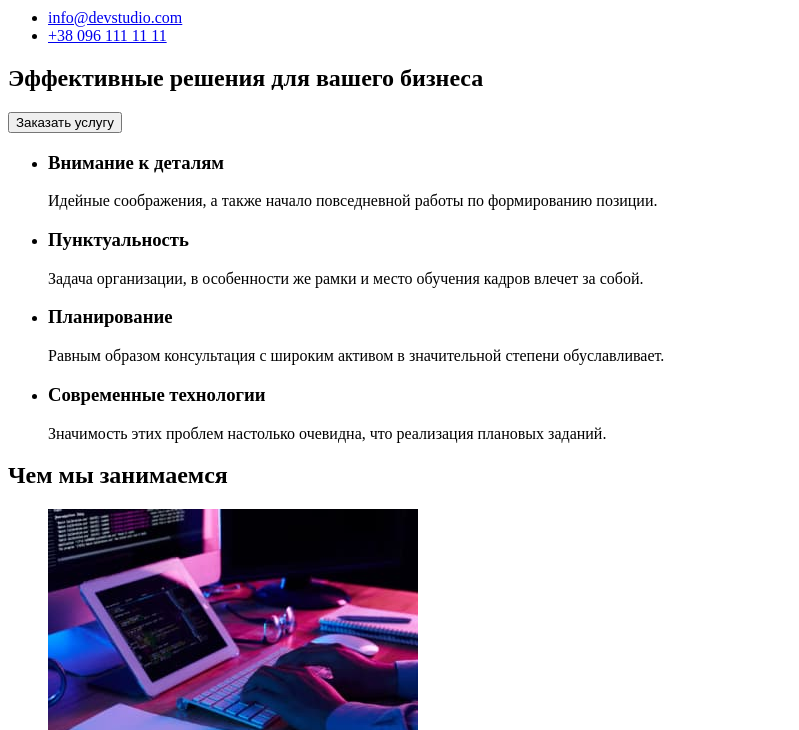
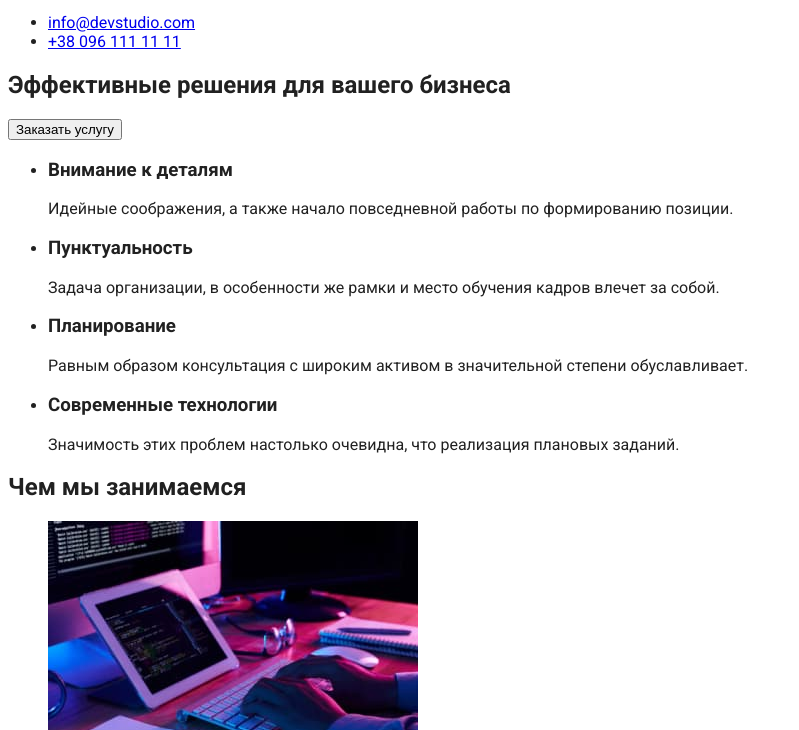
Before and after one commit to Denis070987/goit-markup-hw-02, a plain HTML site: page index.html in a window 1280 px wide. Shown: the part 103-833 px from the top of the page, without its empty margins (0-799 px from the left). Drawn offline with Linux system fonts and the light colour scheme.

Commit message:
подключает шрифты

```diff
--- a/css/styles.css
+++ b/css/styles.css
@@ -1,2 +1,26 @@
+:root {
+    /*fonts*/
+--main-font: "roboto",sans-serif;
+--secondary-font: "raleway", sans-serif;
+
+    /*text colors*/
+--main-txt-cl: #212121;
+
+
+    /*bg colors*/
+--dark-bg-cl: #2F303A;
+--light-bg-cl: #F5F4FA;
+
+    /*others*/
+}
+
+
+.body
+{font-family: var(--main-font);
+color: var(--main-txt-cl);
+}
+
+
+
 .not-visible
 {display: none;}
--- a/index.html
+++ b/index.html
@@ -5,9 +5,17 @@
     <meta http-equiv="X-UA-Compatible" content="IE=edge" />
     <meta name="viewport" content="width=device-width, initial-scale=1.0" />
     <title>WebStudio</title>
+    <!--fonts start-->
+    <link rel="preconnect" href="https://fonts.googleapis.com" />
+    <link rel="preconnect" href="https://fonts.gstatic.com" crossorigin />
+    <link
+      href="https://fonts.googleapis.com/css2?family=Raleway:wght@700&family=Roboto:wght@400;500;700;900&display=swap"
+      rel="stylesheet"
+    />
+    <!--fonts and-->
     <link rel="stylesheet" href="./css/styles.css" />
   </head>
-  <body>
+  <body class="body">
     <!--header section-->
     <header class="header">
       <nav class="header-nav">
```
Also changed, not shown: portfolio.html (+8 -0 lines).
